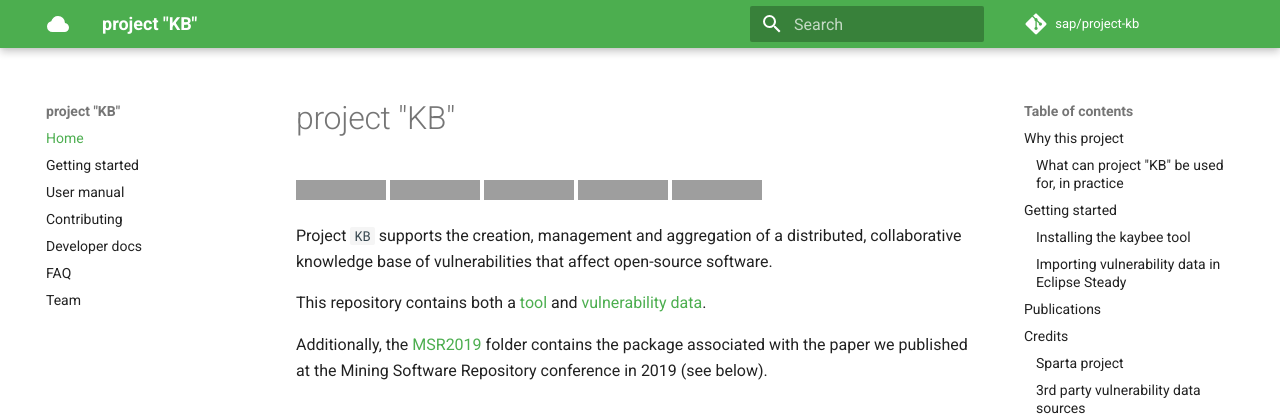
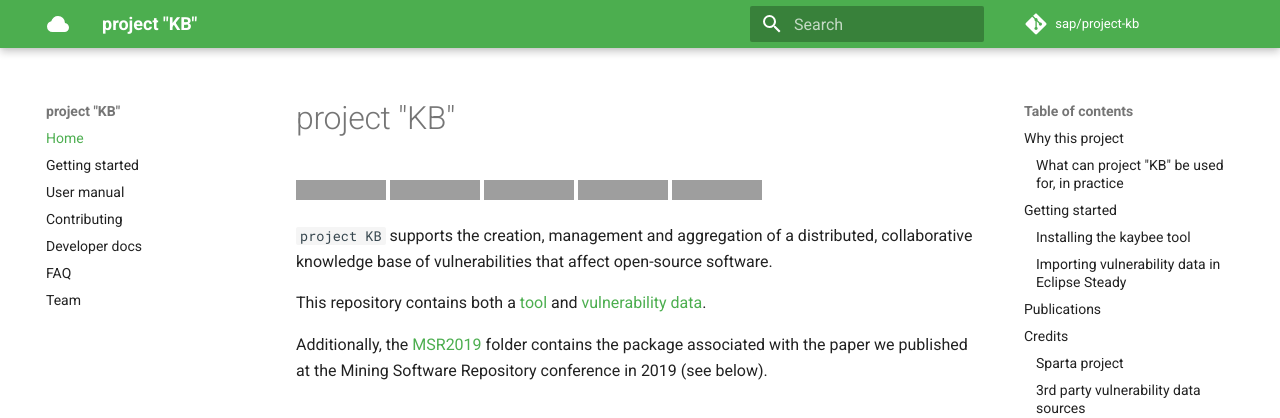
Before and after one commit to SAP/project-kb, an MkDocs documentation site: the page built from docs/index.md, in a window 1280 px wide and 900 px high, cut to the strip 0-418 px from the top of the window. Built offline with MkDocs 1.6.1 and Material for MkDocs 9.7.7, drawn with Linux system fonts in a browser that asks for light colours; comment, search, counter and statistics services are not loaded; grey boxes are pictures that could not be loaded.

```diff
--- a/docs/index.md
+++ b/docs/index.md
@@ -7,7 +7,7 @@
 ![GitHub All Releases](https://img.shields.io/github/downloads/SAP/PROJECT-KB/total)
 
 
-Project `KB` supports the creation, management and aggregation of a
+`project KB` supports the creation, management and aggregation of a
 distributed, collaborative knowledge base of vulnerabilities that affect
 open-source software.
 
```
